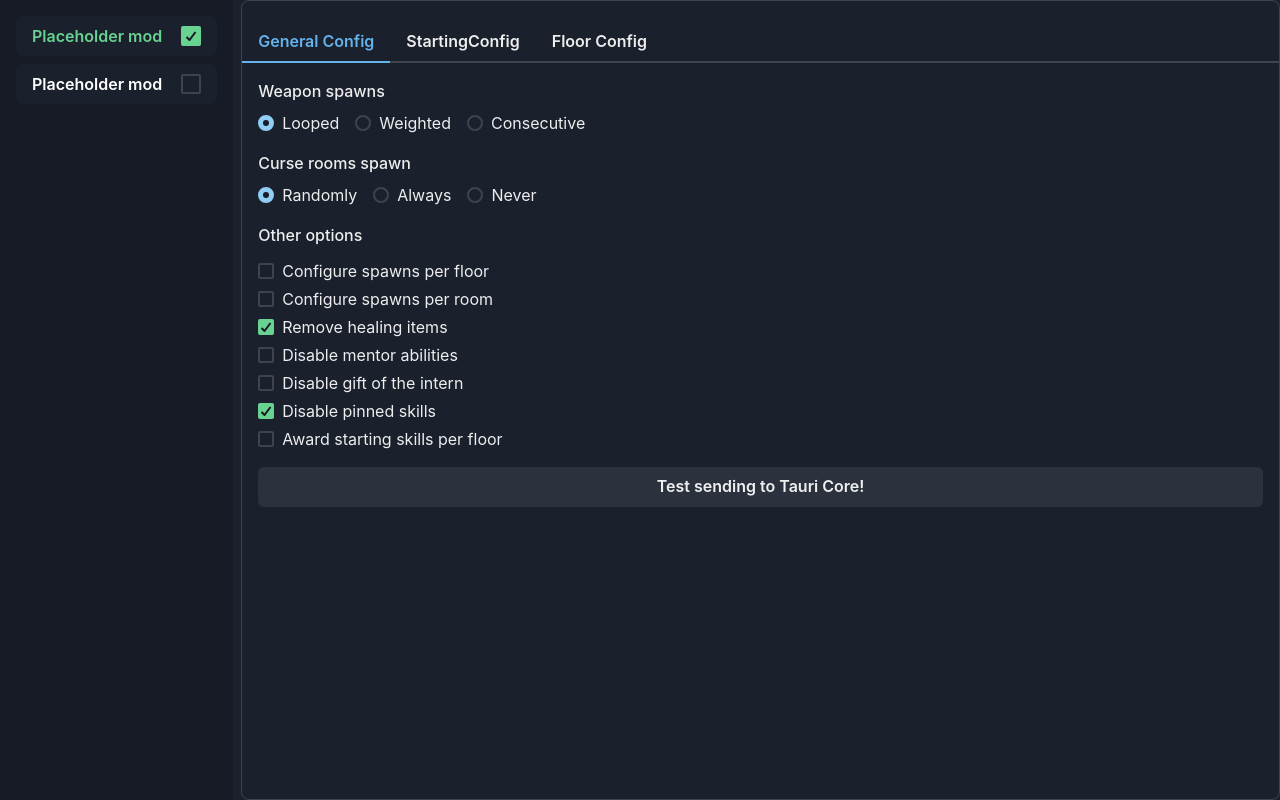
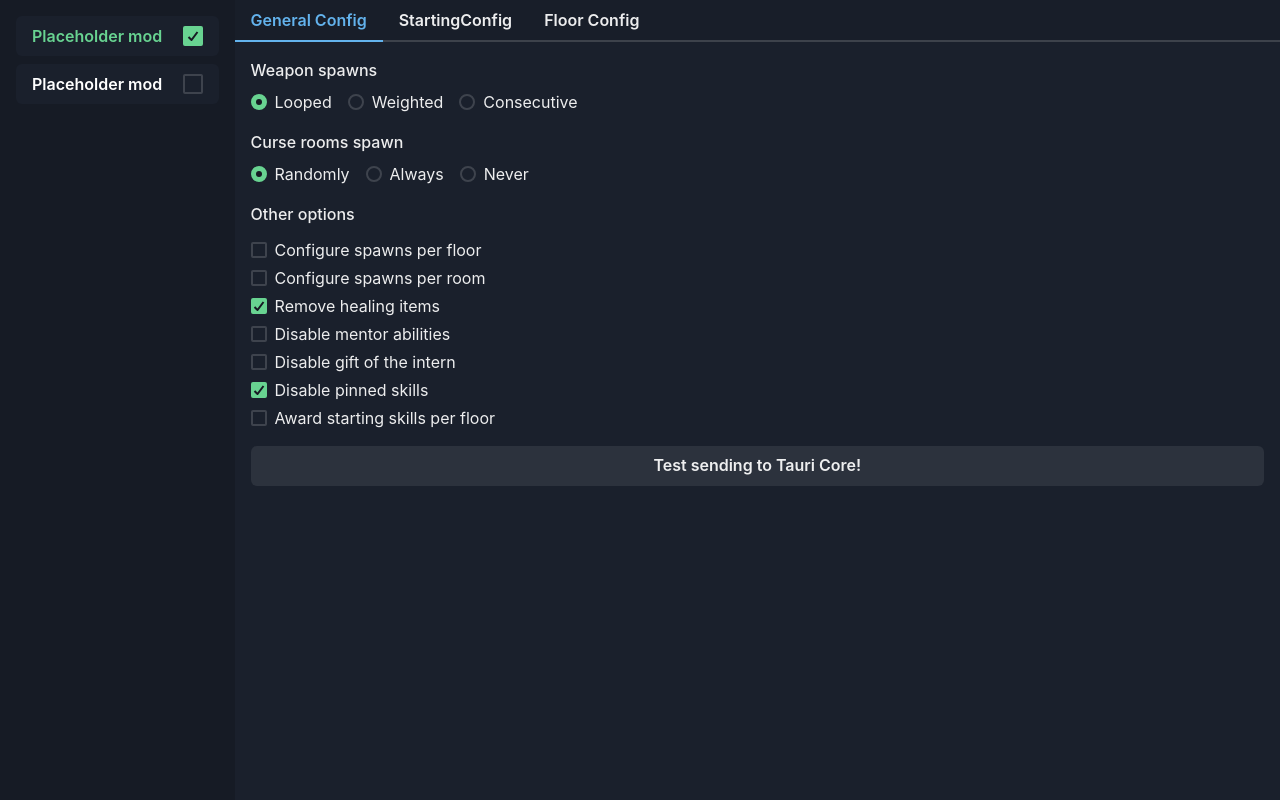
Before and after one commit to franomai/cornercutter, a React (Vite) app in the folder frontend/: page / in a window 1280 px wide. Built offline with nearby package versions, Linux system fonts and the light colour scheme.

Commit message:
#10 Added custom theme for radio button

```diff
--- a/frontend/src/App.tsx
+++ b/frontend/src/App.tsx
@@ -33,7 +33,7 @@ function App() {
             );
             dispatch(setCurrentMod(0));
         }
-    }, [dispatch, currentMod]);
+    }, [dispatch, mods]);
 
     function getTabs(): TabData[] {
         const tabs: TabData[] = [
@@ -67,7 +67,7 @@ function App() {
 
         return (
             <Tabs h="full" display="flex" style={{ flexDirection: 'column' }} overflowY="hidden">
-                <TabList>
+                <TabList background="blackAlpha.200" w="full">
                     {tabs.map((tab) => (
                         <Tab key={tab.name} fontWeight="semibold">
                             {tab.name}
@@ -86,12 +86,12 @@ function App() {
     }
 
     return (
-        <Stack direction="row" h="full" w="full">
+        <Box display="flex" flexDirection="row" h="full" w="full">
             <ModList />
-            <Box borderWidth="1px" py={5} borderRadius="lg" h="full" w="full">
+            <Stack direction="column" h="full" w="full">
                 {renderTabs()}
-            </Box>
-        </Stack>
+            </Stack>
+        </Box>
     );
 }
 
--- a/frontend/src/utility/Theme.ts
+++ b/frontend/src/utility/Theme.ts
@@ -7,7 +7,25 @@ const config: ThemeConfig = {
 
 const Checkbox: ComponentStyleConfig = {
     baseStyle: {
-        borderColor: 'green.300',
+        control: {
+            _focusVisible: {
+                boxShadow: '0 0 0 3px var(--chakra-colors-green-300)',
+            },
+            _checked: {
+                bg: 'green.300',
+                borderColor: 'green.300',
+
+                _hover: {
+                    bg: 'green.400',
+                    borderColor: 'green.400',
+                },
+            },
+        },
+    },
+};
+
+const Radio: ComponentStyleConfig = {
+    baseStyle: {
         control: {
             _focusVisible: {
                 boxShadow: '0 0 0 3px var(--chakra-colors-green-300)',
@@ -29,6 +47,7 @@ const theme = extendTheme({
     config,
     components: {
         Checkbox,
+        Radio,
     },
 });
 
```
